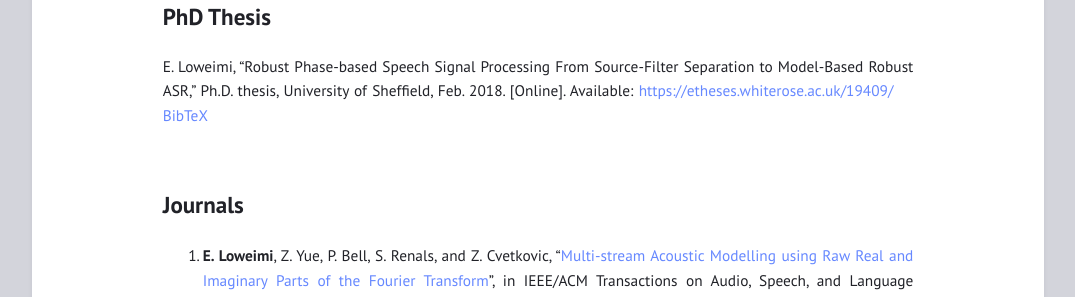
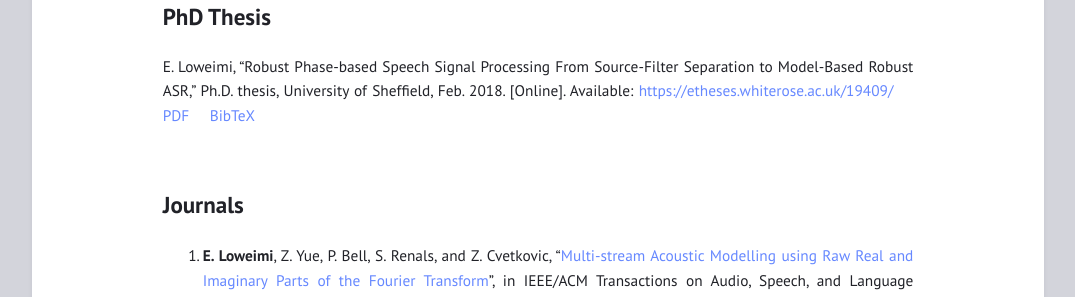
Before and after one commit to eloweimi/eloweimi.github.io, a Jekyll site: the page built from publications.md, in a window 1280 px wide and 900 px high. Shown: the part 145-442 px from the top of the window, without its empty margins (102-1177 px from the left). Built offline with Jekyll 4.4.1, drawn with Linux system fonts in a browser that asks for light colours.

Commit message:
Update publications.md

```diff
--- a/publications.md
+++ b/publications.md
@@ -4,7 +4,7 @@
 ---
 
 ## PhD Thesis ##
-E. Loweimi, "Robust Phase-based Speech Signal Processing From Source-Filter Separation to Model-Based Robust ASR," Ph.D. thesis, University of Sheffield, Feb. 2018. [Online]. Available: [https://etheses.whiterose.ac.uk/19409/](https://etheses.whiterose.ac.uk/19409/) &nbsp; &nbsp; [BibTeX](/files/others/phd-thesis.bib)
+E. Loweimi, "Robust Phase-based Speech Signal Processing From Source-Filter Separation to Model-Based Robust ASR," Ph.D. thesis, University of Sheffield, Feb. 2018. [Online]. Available: [https://etheses.whiterose.ac.uk/19409/](https://etheses.whiterose.ac.uk/19409/) &nbsp; &nbsp; [PDF](https://etheses.whiterose.ac.uk/19409/1/Erfan_Loweimi_PhD_Thesis.pdf) &nbsp; &nbsp; [BibTeX](/files/others/phd-thesis.bib)
 
 <br>
 
```
